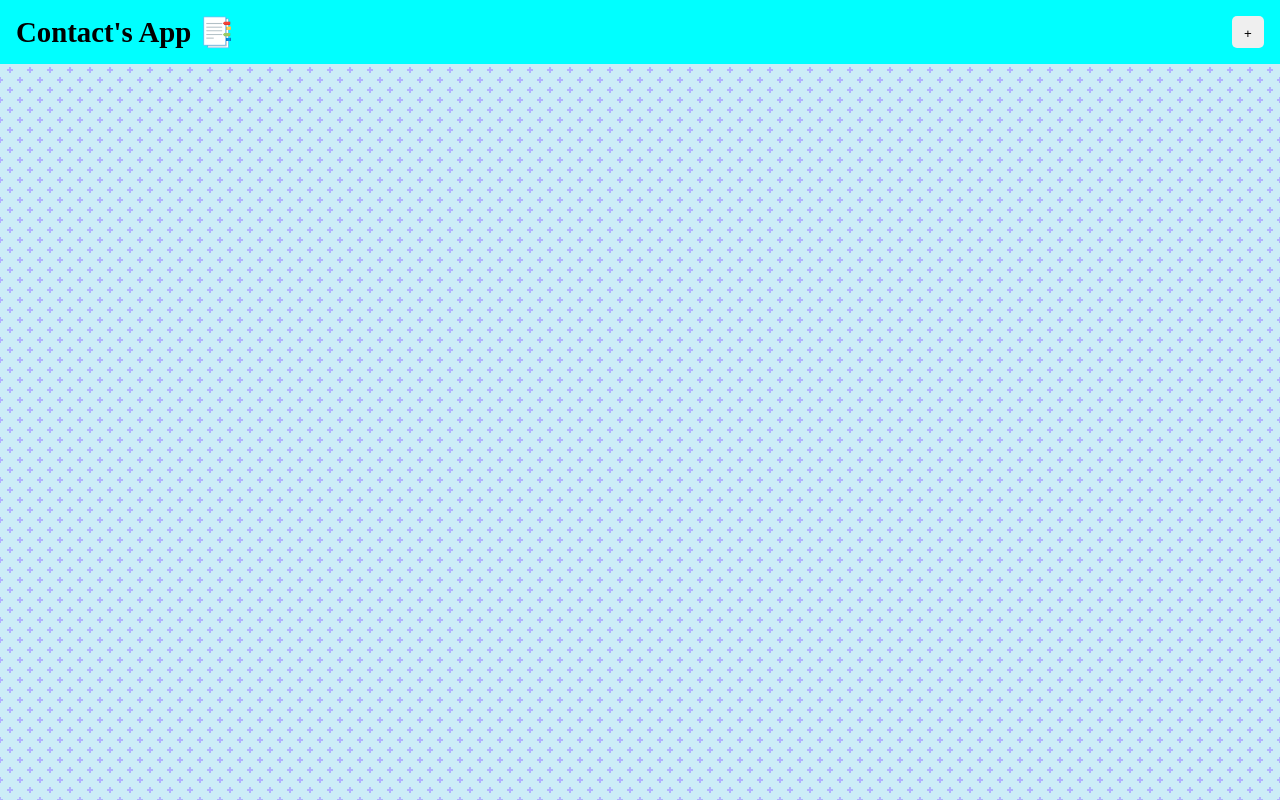
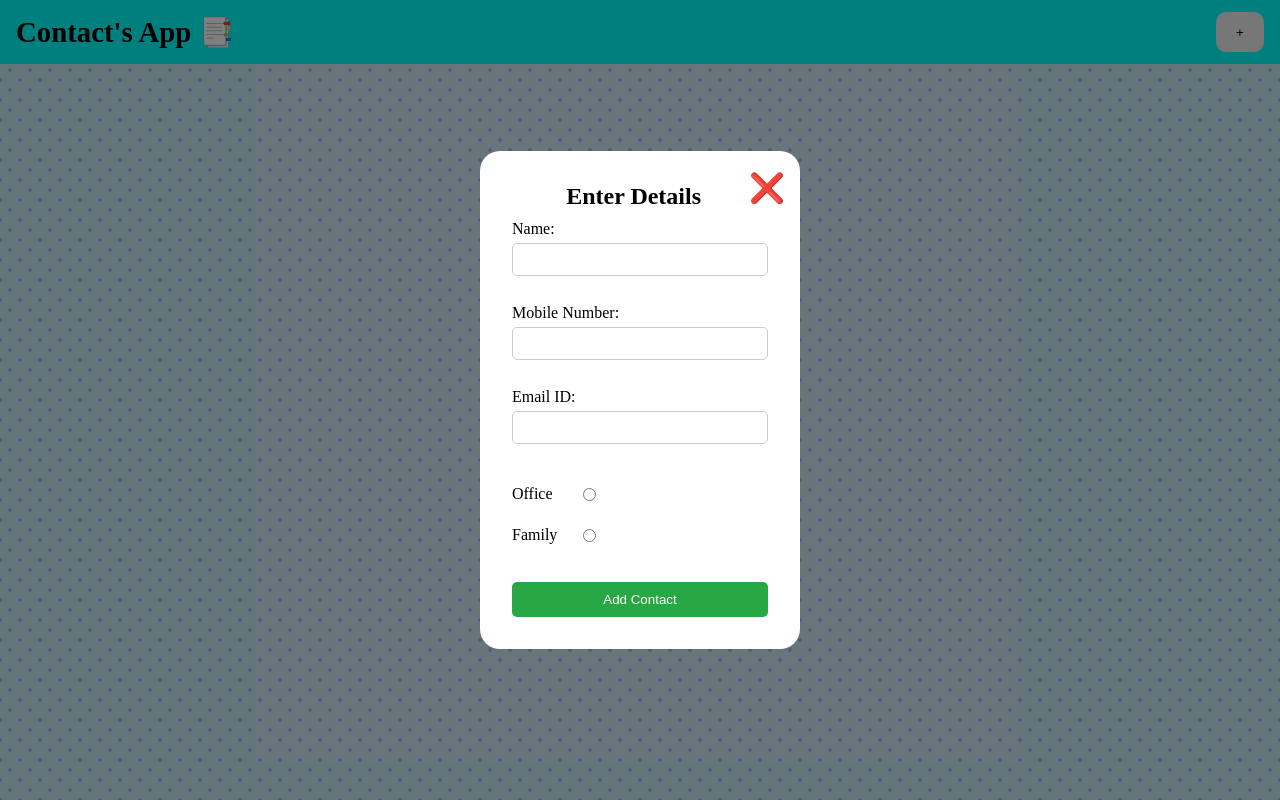
Before and after one commit to nehalskdev/Contact-App, a plain HTML site: page index.html in a window 1280 px wide. Drawn offline with Linux system fonts and the light colour scheme.

Commit message:
made rectification in css

```diff
--- a/style.css
+++ b/style.css
@@ -7,7 +7,7 @@ body {
   height: 100vh;
   background: radial-gradient(
         circle,
-        transparent 20%,
+        transparent 10%,
         #ccedf7 20%,
         #ccedf7 80%,
         transparent 80%,
@@ -16,7 +16,7 @@ body {
       0% 0% / 20px 20px,
     radial-gradient(
         circle,
-        transparent 20%,
+        transparent 10%,
         #ccedf7 20%,
         #ccedf7 80%,
         transparent 80%,
@@ -41,11 +41,17 @@ h3 {
   padding: 1rem;
 }
 .add-btn {
-  height: 2rem;
-  width: 2rem;
+  height: 2.5rem;
+  width: 3rem;
   position: absolute;
   right: 0;
   margin: 1rem;
+  color: black;
+  border-radius: 10px;
+}
+.add-btn:hover {
+  background-color: rgb(239, 193, 133);
+  color: white;
 }
 img {
   width: 50%;
@@ -61,14 +67,17 @@ img {
   width: 100%;
   height: 100%;
   background-color: rgba(0, 0, 0, 0.5);
+  display: flex;
+  justify-content: center;
+  align-items: center;
 }
 
 .modal-content {
   background-color: #fff;
-  margin: 9% auto;
+  margin: 12% auto;
   padding: 2rem;
   border-radius: 20px;
-  width: 25rem;
+  width: 20rem;
   position: relative;
 }
 
@@ -83,6 +92,10 @@ img {
 form {
   display: flex;
   flex-direction: column;
+}
+h2 {
+  padding: 0 0.8rem 0 0;
+  text-align: center;
 }
 
 label {
@@ -102,7 +115,8 @@ input[type="tel"] {
 input[type="radio"] {
   margin-right: 5px;
   position: relative;
-  top: 1.5rem;
+  top: 1.6rem;
+  right: 3rem;
 }
 
 button {
```
Also changed, not shown: index.html (+2 -1 lines).
